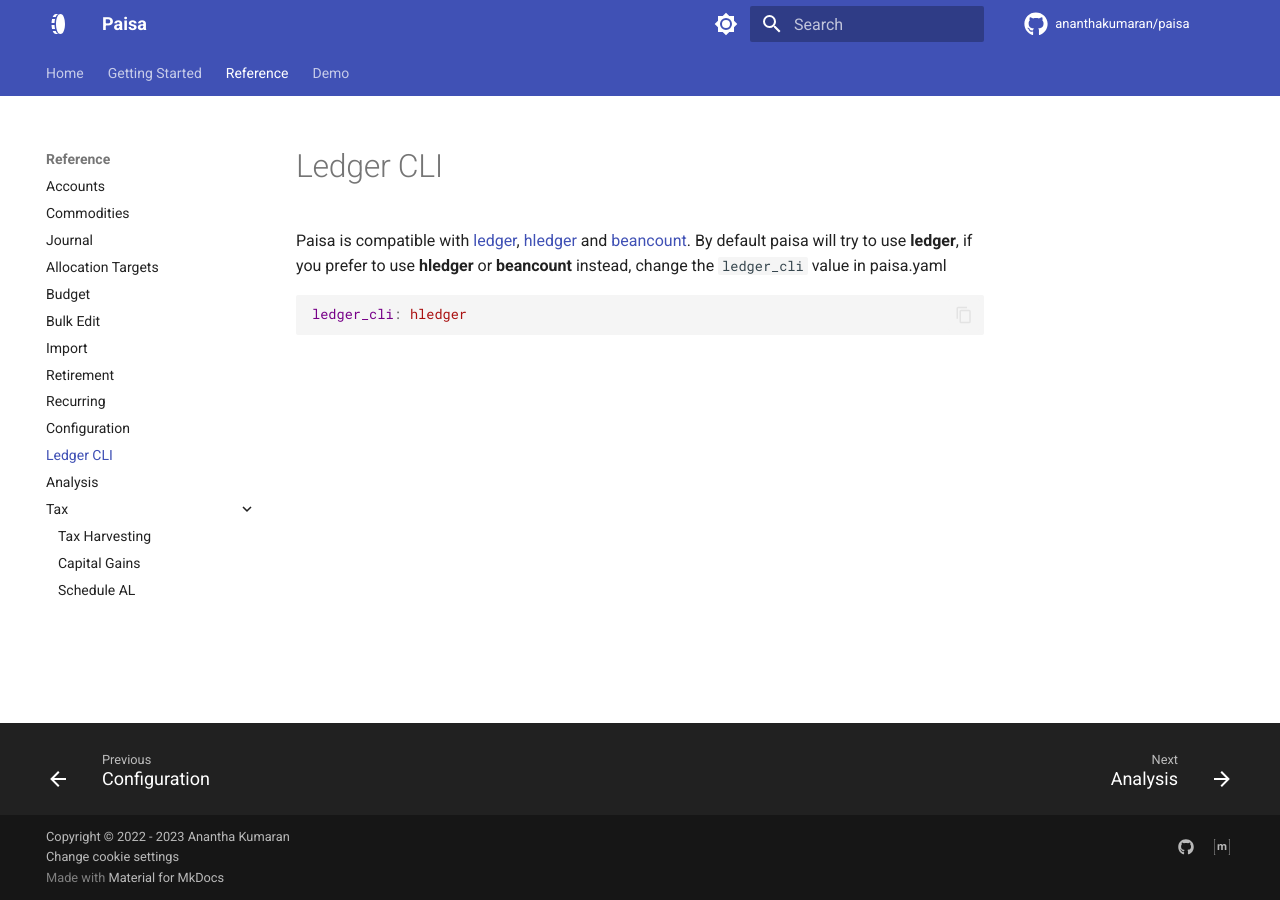
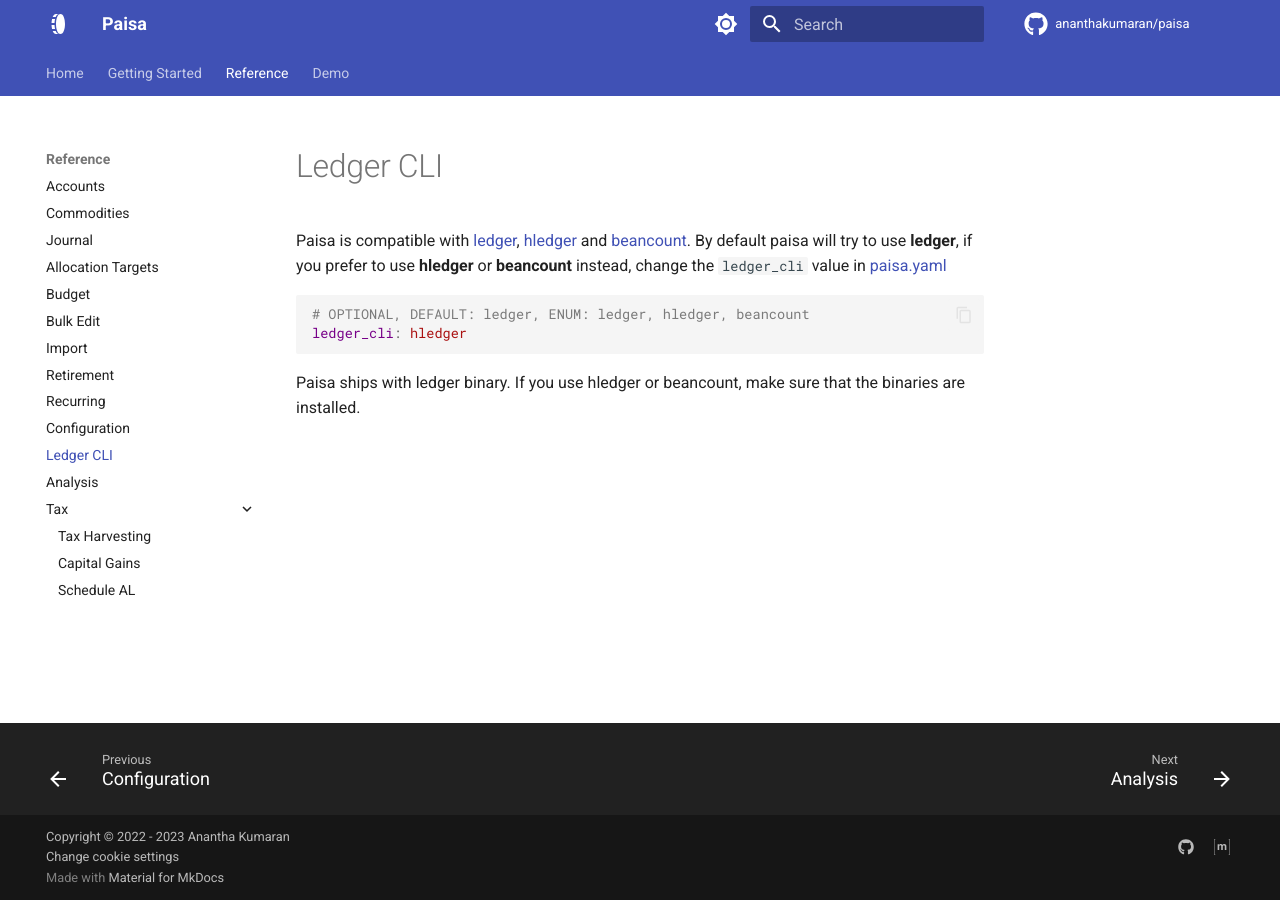
Before and after one commit to ananthakumaran/paisa, an MkDocs documentation site: the page built from docs/reference/ledger-cli.md, in a window 1280 px wide. Built offline with MkDocs 1.6.1 and Material for MkDocs 9.7.7, drawn with Linux system fonts in a browser that asks for light colours; comment, search, counter and statistics services are not loaded.

````diff
--- a/docs/reference/ledger-cli.md
+++ b/docs/reference/ledger-cli.md
@@ -3,8 +3,12 @@
 Paisa is compatible with [ledger](https://www.ledger-cli.org), [hledger](https://hledger.org/) and
 [beancount](https://beancount.github.io/). By default paisa will try to use **ledger**, if you
 prefer to use **hledger** or **beancount** instead, change the
-`ledger_cli` value in paisa.yaml
+`ledger_cli` value in [paisa.yaml](./config.md)
 
 ```yaml
+# OPTIONAL, DEFAULT: ledger, ENUM: ledger, hledger, beancount
 ledger_cli: hledger
 ```
+
+Paisa ships with ledger binary. If you use hledger or beancount, make
+sure that the binaries are installed.
--- a/src/routes/more/about/+page.svelte
+++ b/src/routes/more/about/+page.svelte
@@ -43,7 +43,7 @@
           <div><Logo size={64} /></div>
           <div class="is-size-3">Paisa</div>
           <div>
-            Version: <b>0.5.4</b>
+            Version: <b>0.5.5</b>
           </div>
         </div>
 
````
Also changed, not shown: CHANGELOG.md (+5 -0 lines), docs/getting-started/tutorial.md (+2 -2 lines), 6 other files.
